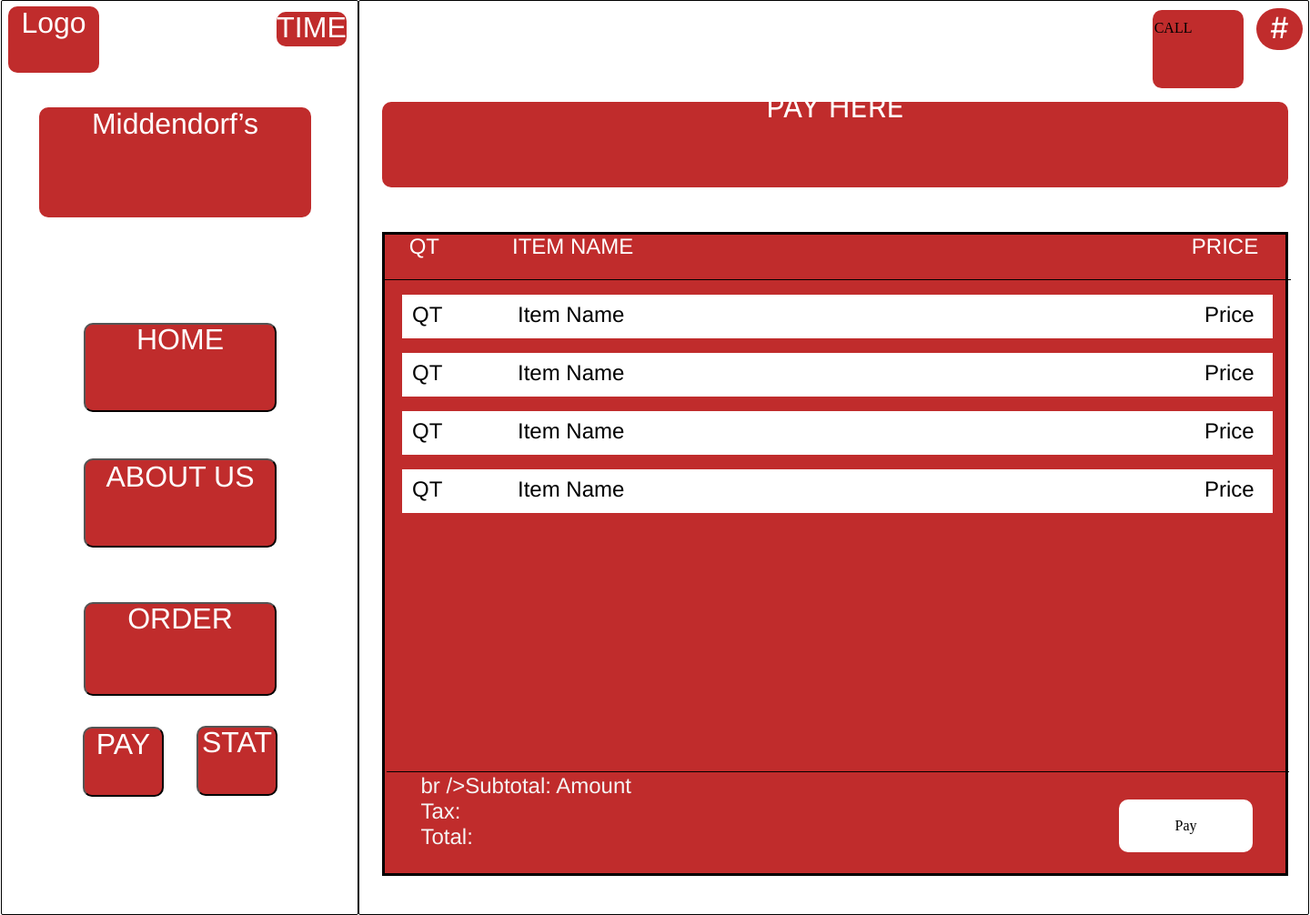
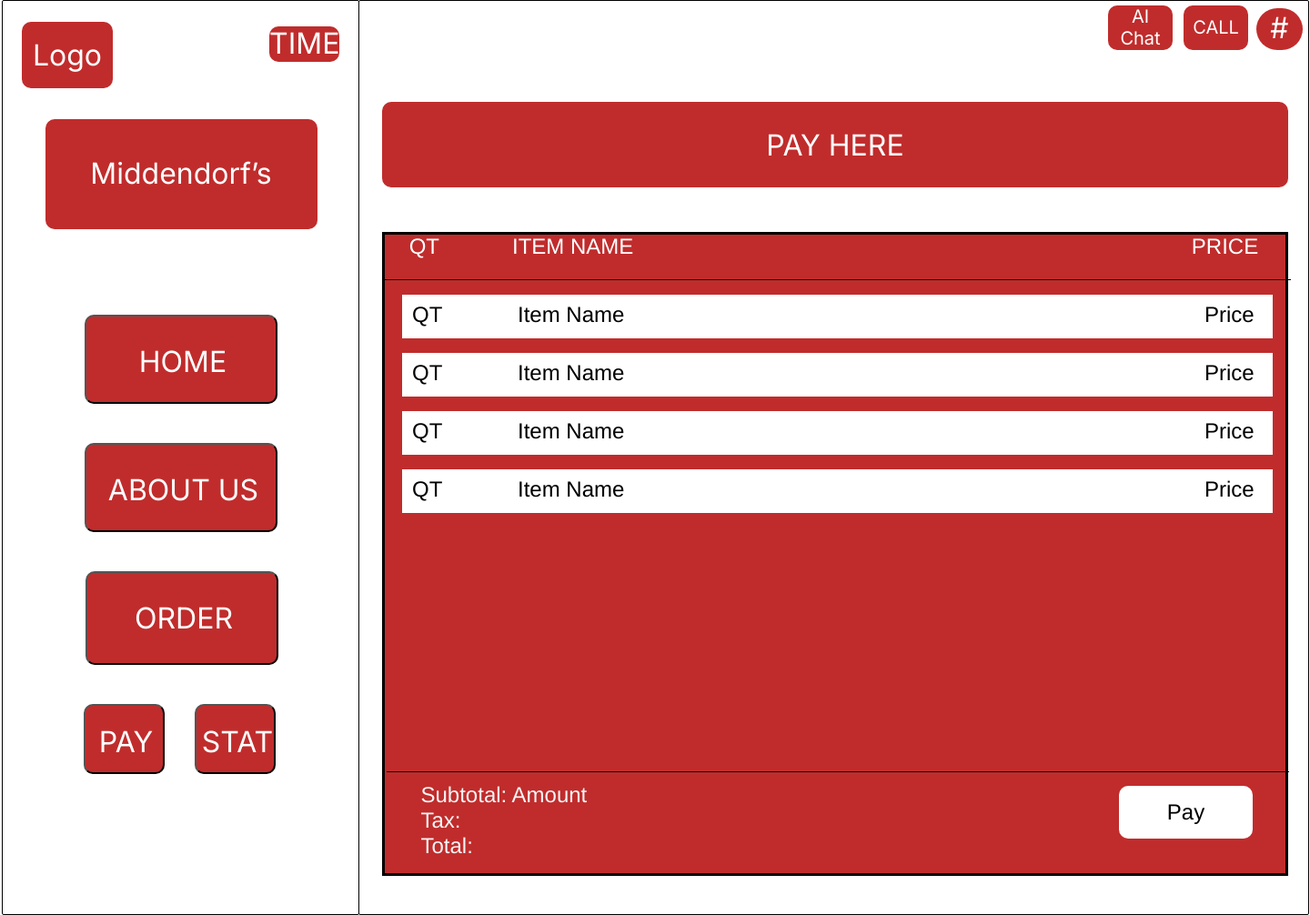
Before and after one commit to DevanSmith1999/PlateMatePos1, a Django app: template PlateMate/templates/PlateMate/Customer_Receipt_Check.html in a window 1440 px wide. Shown: the whole page at 91% size. Run offline with Django 5.2, Linux system fonts and the light colour scheme; the template is opened without the code that fills it, so the values that code supplies are empty; some libraries are stand-ins or nearby versions.

Commit message:
Customer recipt page

```diff
--- a/PlateMate/templates/PlateMate/Customer_Receipt_Check.html
+++ b/PlateMate/templates/PlateMate/Customer_Receipt_Check.html
@@ -54,7 +54,7 @@
         position: relative;
         width: 995px;
         height: 120px;
-        margin-top: -14px;
+        margin-top: 70px;
         margin-bottom: -12px;
         font-family: "Inter", Helvetica;
         font-weight: 400;
@@ -95,47 +95,53 @@
 
     .PAY-SCREEN .CALL-SERVER {
         display: flex;
-        width: 100px;
-        height: 86px;
+    width: 71px;
+    height: 49px;
     align-items: center;
     justify-content: center;
     gap: 10px;
     position: absolute;
-        top: 10px;
-        left: 872px;
+    top: 5px;
+    left: 906px;
     background-color: #c02c2c;
     border-radius: 10px;
   }
 
     .PAY-SCREEN .call-server {
-        position: relative;
-        width: 96.64px;
-        height: 63px;
+        position: absolute;
+    width: fit-content;
+    margin-top: -0.5px;
+    font-family: "Inter", Helvetica;
+    font-weight: 400;
+    color: #ffffff;
+    font-size: 20px;
+    text-align: center;
+    letter-spacing: 0;
+    line-height: normal;
   }
 
-    .PAY-SCREEN .AI_CHAT {
+    .PAY-SCREEN .ai-chat {
         display: flex;
-        flex-direction: column;
-        width: 87px;
-        height: 86px;
+    width: 71px;
+    height: 49px;
     align-items: center;
     justify-content: center;
     gap: 10px;
     position: absolute;
-        top: 12px;
-        left: 771px;
+    top: 5px;
+    left: 823px;
     background-color: #c02c2c;
     border-radius: 10px;
   }
 
-    .PAY-SCREEN .AI-chat {
-        position: relative;
-        width: 80px;
-        height: 82px;
-        font-family: "Inter-Regular", Helvetica;
+    .PAY-SCREEN .AI-CHAT {
+        position: absolute;
+    width: fit-content;
+    margin-top: -0.5px;
+    font-family: "Inter", Helvetica;
     font-weight: 400;
     color: #ffffff;
-        font-size: 32px;
+    font-size: 20px;
     text-align: center;
     letter-spacing: 0;
     line-height: normal;
@@ -199,6 +205,7 @@
         position: relative;
         width: 917px;
         height: 116px;
+        top: 10px;
         font-family: "Inter-Regular", Helvetica;
         font-weight: 400;
         color: #f5f5f5;
@@ -216,13 +223,13 @@
         gap: 10px;
         padding: 10px;
         position: absolute;
-        top: 30px;
+        top: 15px;
         left: 805px;
         background-color: #ffffff;
         border-radius: 10px;
     }
 
-    .PAY-SCREEN .text wrapper-3 {
+    .PAY-SCREEN .text-wrapper-3 {
         position: relative;
         width: fit-content;
         font-family: "Inter-Regular", Helvetica;
@@ -315,7 +322,7 @@
         width: 393px;
         height: 1006px;
         top: 0;
-        left: 0;
+        left: 1px;
         background-color: #ffffff;
         border-radius: 2px;
         overflow: hidden;
@@ -324,25 +331,22 @@
     }
 
     .PAY-SCREEN .STATUS-BUTTON {
-        display: flex;
+        position: absolute;
         width: 89px;
         height: 77px;
-        align-items: center;
-        justify-content: center;
-        gap: 10px;
-        position: absolute;
-        top: 797px;
-        left: 214px;
+        top: 773px;
+        left: 211px;
         background-color: #c02c2c;
         border-radius: 10px;
       }
 
     .PAY-SCREEN .text-wrapper-7 {
-        position: relative;
+        position: absolute;
         width: 86px;
         height: 76px;
-        margin-top: -0.5px;
-        font-family: "Inter-Regular", Helvetica;
+        top: 20px;
+        left: 2px;
+        font-family: "Inter", Helvetica;
         font-weight: 400;
         color: #ffffff;
         font-size: 32px;
@@ -352,27 +356,22 @@
       }
 
     .PAY-SCREEN .MENU-LINK {
-        display: flex;
+        position: absolute;
         width: 212px;
         height: 98px;
-        align-items: center;
-        justify-content: center;
-        gap: 10px;
-        position: absolute;
-        top: 354px;
+        top: 345px;
         left: 90px;
         background-color: #c02c2c;
         border-radius: 10px;
       }
 
     .PAY-SCREEN .text-wrapper-8 {
-        position: relative;
         width: 214px;
         height: 98px;
-        margin-top: -1px;
-        margin-left: -1px;
-        margin-right: -1px;
-        font-family: "Inter-Regular", Helvetica;
+        top: 30px;
+        left: -1px;
+        position: absolute;
+        font-family: "Inter", Helvetica;
         font-weight: 400;
         color: #ffffff;
         font-size: 32px;
@@ -382,25 +381,22 @@
       }
 
     .PAY-SCREEN .ORDER {
-        display: flex;
+        position: absolute;
         width: 212px;
         height: 103px;
-        align-items: center;
-        justify-content: center;
-        gap: 10px;
-        position: absolute;
-        top: 661px;
-        left: 90px;
+        top: 627px;
+        left: 91px;
         background-color: #c02c2c;
         border-radius: 10px;
       }
 
     .PAY-SCREEN .text-wrapper-9 {
-        position: relative;
+        position: absolute;
         width: 210px;
         height: 102px;
-        margin-top: -0.5px;
-        font-family: "Inter-Regular", Helvetica;
+        top: 30px;
+        left: 1px;
+        font-family: "Inter", Helvetica;
         font-weight: 400;
         color: #ffffff;
         font-size: 32px;
@@ -410,24 +406,22 @@
       }
 
     .PAY-SCREEN .PAY-BUTTON {
-        display: flex;
+        position: absolute;
         width: 89px;
         height: 77px;
-        align-items: center;
-        justify-content: center;
-        gap: 10px;
-        position: absolute;
-        top: 798px;
+        top: 773px;
         left: 89px;
         background-color: #c02c2c;
         border-radius: 10px;
       }
 
     .PAY-SCREEN .text-wrapper-10 {
-        position: relative;
+        position: absolute;
         width: 87px;
         height: 75px;
-        font-family: "Inter-Regular", Helvetica;
+        top: 20px;
+        left: 1px;
+        font-family: "Inter", Helvetica;
         font-weight: 400;
         color: #ffffff;
         font-size: 32px;
@@ -437,80 +431,22 @@
       }
 
     .PAY-SCREEN .ABOUT-US {
-        display: flex;
+        position: absolute;
         width: 212px;
         height: 98px;
-        align-items: center;
-        justify-content: center;
-        gap: 10px;
-        position: absolute;
-        top: 503px;
+        top: 486px;
         left: 90px;
         background-color: #c02c2c;
         border-radius: 10px;
       }
 
     .PAY-SCREEN .text-wrapper-11 {
-        position: relative;
+        position: absolute;
         width: 209px;
         height: 94px;
-        font-family: "Inter-Regular", Helvetica;
-        font-weight: 400;
-        color: #ffffff;
-        font-size: 32px;
-        text-align: center;
-        Letter-spacing: 0;
-        Line-height: normal;
-    }
-
-    .PAY-SCREEN .COMPANY-NAME {
-        display: flex;
-        width: 299px;
-        height: 121px;
-        align-items: center;
-        justify-content: center;
-        gap: 10px;
-        position: absolute;
-        top: 117px;
-        left: 41px;
-        background-color: #c02c2c;
-        border-radius: 10px;
-    }
-
-    .PAY-SCREEN .middendorf-s {
-        position: relative;
-        width: 298px;
-        height: 120px;
-        margin-top: -0.5px;
-        font-family: "Inter-Regular", Helvetica;
-        font-weight: 400;
-        color: #ffffff;
-        font-size: 32px;
-        text-align: center;
-        letter-spacing: 0;
-        Line-height: normal;
-    }
-
-    .PAY-SCREEN .LOGO {
-        display: flex;
-        width: 100px;
-        height: 73px;
-        align-items: center;
-        justify-content: center;
-        gap: 10px;
-        position: absolute;
-        top: 6px;
-        left: 7px;
-        background-color: #c02c2c;
-        border-radius: 10px;
-    }
-
-    .PAY-SCREEN .text-wrapper-12 {
-        position: relative;
-        width: 100px;
-        height: 72px;
-        margin-top: -0.5px;
-        font-family: "Inter-Regular", Helvetica;
+        top: 30px;
+        left: 2px;
+        font-family: "Inter", Helvetica;
         font-weight: 400;
         color: #ffffff;
         font-size: 32px;
@@ -519,30 +455,79 @@
         line-height: normal;
       }
 
-    .PAY-SCREEN .TIME {
-        display: inline-flex;
-        align-items: center;
-        justify-content: center;
-        gap: 10px;
+    .PAY-SCREEN .COMPANY-NAME {
         position: absolute;
-        top: 12px;
-        Left: 302px;
+        width: 299px;
+        height: 121px;
+        top: 130px;
+        left: 47px;
         background-color: #c02c2c;
         border-radius: 10px;
       }
 
-    .PAY-SCREEN .text-wrapper-13 {
-        position: relative;
-        width: 77px;
-        height: 39px;
-        margin-top: -1px;
-        font-family: "Inter-Regular", Helvetica;
+    .PAY-SCREEN .middendorf-s {
+        position: absolute;
+        width: 298px;
+        height: 120px;
+        top: 40px;
+        left: 0;
+        font-family: "Inter", Helvetica;
         font-weight: 400;
         color: #ffffff;
         font-size: 32px;
         text-align: center;
         letter-spacing: 0;
         line-height: normal;
+      }
+
+    .PAY-SCREEN .LOGO {
+        height: 73px;
+        top: 23px;
+        left: 21px;
+        background-color: #c02c2c;
+        border-radius: 10px;
+        position: absolute;
+        width: 100px;
+      }
+
+    .PAY-SCREEN .text-wrapper-12 {
+        height: 72px;
+        top: 17px;
+        left: 0;
+        font-family: "Inter", Helvetica;
+        font-weight: 400;
+        color: #ffffff;
+        font-size: 32px;
+        text-align: center;
+        letter-spacing: 0;
+        line-height: normal;
+        position: absolute;
+        width: 100px;
+      }
+
+    .PAY-SCREEN .TIME {
+        top: 28px;
+        left: 293px;
+        background-color: #c02c2c;
+        border-radius: 10px;
+        position: absolute;
+        width: 77px;
+        height: 39px;
+      }
+
+    .PAY-SCREEN .text-wrapper-13 {
+        top: -1px;
+        left: 0;
+        font-family: "Inter", Helvetica;
+        font-weight: 400;
+        color: #ffffff;
+        font-size: 32px;
+        text-align: center;
+        letter-spacing: 0;
+        line-height: normal;
+        position: absolute;
+        width: 77px;
+        height: 39px;
       }
 </style>
 
@@ -559,8 +544,8 @@
                 <div class="CALL-SERVER">
                     <div class="call-server">CALL</div>
                 </div>
-                <div class="AI-CHAT">
-                    <div class="AI-chat">AI <br />Chat</div>
+                <div class="ai-chat">
+                    <div class="AI-CHAT">AI <br />Chat</div>
                 </div>
                 <div class="recipt">
                     <div class="recipt-info-title">
@@ -570,7 +555,7 @@
                         </div>
                     </div>
                     <div class="total-price">
-                        <div class="subtotal-amount-tax">br />Subtotal: Amount<br />Tax:<br />Total:</div>
+                        <div class="subtotal-amount-tax">Subtotal: Amount<br />Tax:<br />Total:</div>
                         <div class="pay">
                             <div class="text-wrapper-3">Pay</div>
                         </div>
```
Lines whose indentation alone changed are shown as unchanged.
